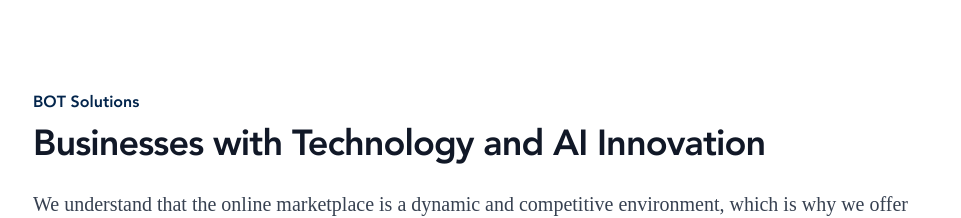
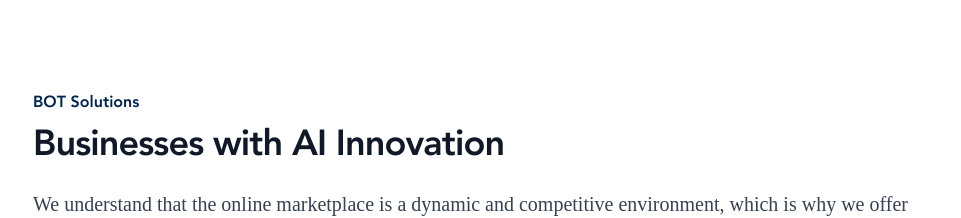
Before and after one commit to GarooInc/Garoo, a React (Vite) app: page / in a window 1280 px wide. Shown: the part 2420-2638 px from the top of the page, without its empty margins (159-1120 px from the left). Built offline with nearby package versions, Linux system fonts and the light colour scheme; a web font is replaced by a local one.

Commit message:
Update Principal.jsx

```diff
--- a/src/pages/Principal/Principal.jsx
+++ b/src/pages/Principal/Principal.jsx
@@ -21,7 +21,7 @@ const Principal = () => {
             </section>
             <section id='/about' className="about">
                 <About title="E - Commerce Solutions" subtitle="Businesses with Cutting-Edge" text1="At Garoo Inc, we pride ourselves on our cutting-edge e-commerce solutions that drive businesses to new heights of success."  text2="Beyond e-commerce, our expertise in AI bot development sets us apart. Garoo Inc is committed to harnessing the full potential of artificial intelligence to bring intelligent and interactive bots to life." solutionTitle="E - Commerce Solutions." solutionText="We take care of designing, creating, and managing your e-commerce site. Keep your site up to date, just send an email and we will do it for you. Put all your energy in growing and creating an amazing business." icon={<CloudArrowUpIcon className="mt-1 h-5 w-5 flex-none text-garoo-blue" aria-hidden="true"/>} videoUrl="https://cdn.shopify.com/videos/c/o/v/e8f54a2ffa4e4af4acd30b3216db29d1.mp4" />
-                <About title="BOT Solutions" subtitle="Businesses with Technology and AI Innovation" text1="We understand that the online marketplace is a dynamic and competitive environment, which is why we offer tailored services that cater to the unique needs of each client."  text2="We believe in the power of technology to shape a better future, and we are excited to partner with you on this exciting adventure." solutionTitle="BOT Solutions." solutionText="We create chatbots powered by Artificial Intelligence (Chat GPT). Our AI bots are designed to enhance customer experiences, automate processes, and provide invaluable insights for businesses. Whether it's customer support, personalized recommendations, or streamlining operations. Our AI bots are built to deliver unparalleled efficiency and effectiveness." icon={<LockClosedIcon className="mt-1 h-5 w-5 flex-none text-garoo-blue" aria-hidden="true" />} videoUrl="https://cdn.shopify.com/videos/c/o/v/06c704982afd46e58389bf28425e5b70.mp4" />
+                <About title="BOT Solutions" subtitle="Businesses with AI Innovation" text1="We understand that the online marketplace is a dynamic and competitive environment, which is why we offer tailored services that cater to the unique needs of each client."  text2="We believe in the power of technology to shape a better future, and we are excited to partner with you on this exciting adventure." solutionTitle="BOT Solutions." solutionText="We create chatbots powered by Artificial Intelligence (Chat GPT). Our AI bots are designed to enhance customer experiences, automate processes, and provide invaluable insights for businesses. Whether it's customer support, personalized recommendations, or streamlining operations. Our AI bots are built to deliver unparalleled efficiency and effectiveness." icon={<LockClosedIcon className="mt-1 h-5 w-5 flex-none text-garoo-blue" aria-hidden="true" />} videoUrl="https://cdn.shopify.com/videos/c/o/v/06c704982afd46e58389bf28425e5b70.mp4" />
             </section>
             <section id='/services' className="text-center">
             {Tittle('Service we provide')}
```
